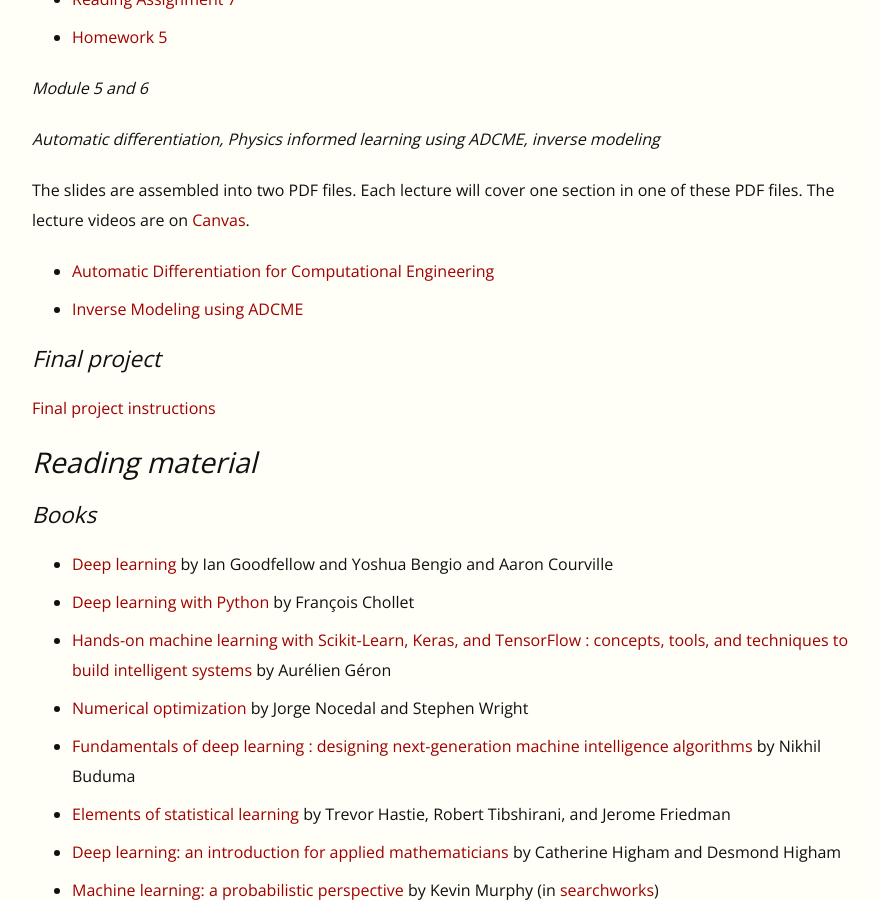
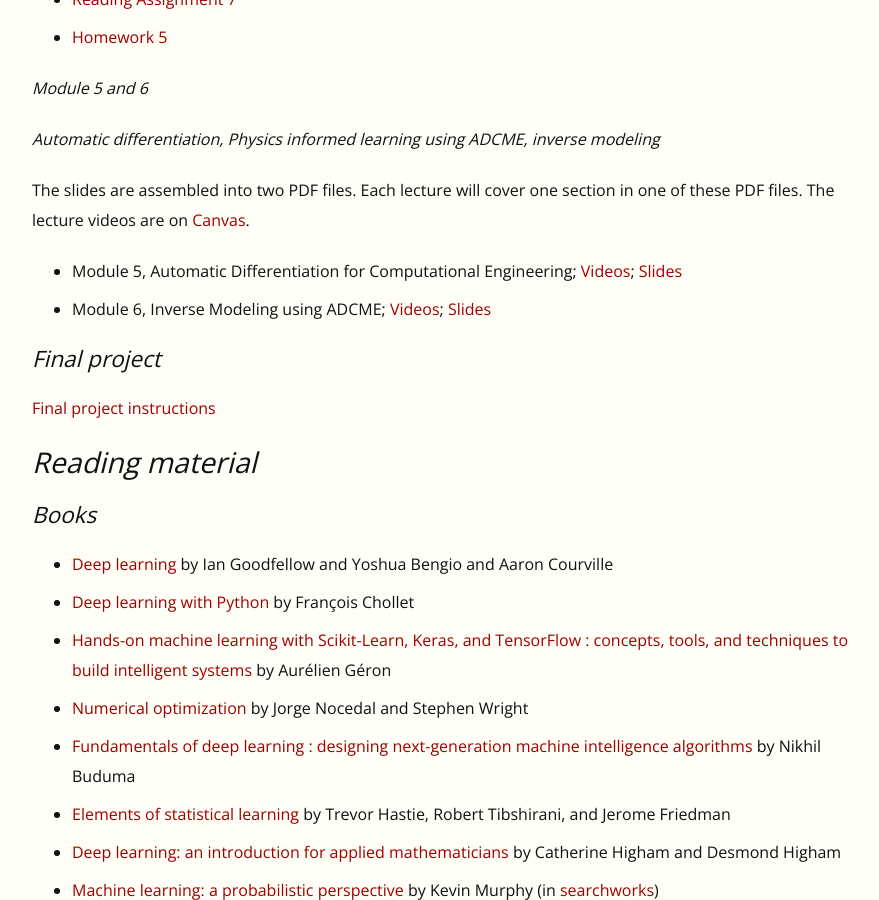
Before and after one commit to EricDarve/me343-cme216-winter-2021, a Jekyll site: the page built from index.md, in a window 1280 px wide and 900 px high, scrolled down 3838 px. Shown: the whole window, without its empty margins (128-1007 px from the left). Built offline with Jekyll 4.4.1, drawn with Linux system fonts in a browser that asks for light colours.

Commit message:
index and hwk 6 update

```diff
--- a/index.md
+++ b/index.md
@@ -121,8 +121,8 @@
 
 The slides are assembled into two PDF files. Each lecture will cover one section in one of these PDF files. The lecture videos are on [Canvas](https://canvas.stanford.edu/courses/131536/external_tools/3367).
 
-- [Automatic Differentiation for Computational Engineering](Slides/AD/5_AD.pdf)
-- [Inverse Modeling using ADCME](Slides/AD/6_Inverse.pdf)
+- Module 5, Automatic Differentiation for Computational Engineering; [Videos](https://stanford-pilot.hosted.panopto.com/Panopto/Pages/Sessions/List.aspx?folderID=d9be6b74-6c53-4772-8eb3-acd8016c0c0b); [Slides](Slides/AD/5_AD.pdf)
+- Module 6, Inverse Modeling using ADCME; [Videos](https://stanford-pilot.hosted.panopto.com/Panopto/Pages/Sessions/List.aspx?folderID=f2279765-086a-402c-b5be-acd801850337); [Slides](Slides/AD/6_Inverse.pdf)
 
 ### Final project
 
```
Also changed, not shown: Homework/HW6/ADCME_setup.md (+10 -16 lines).
